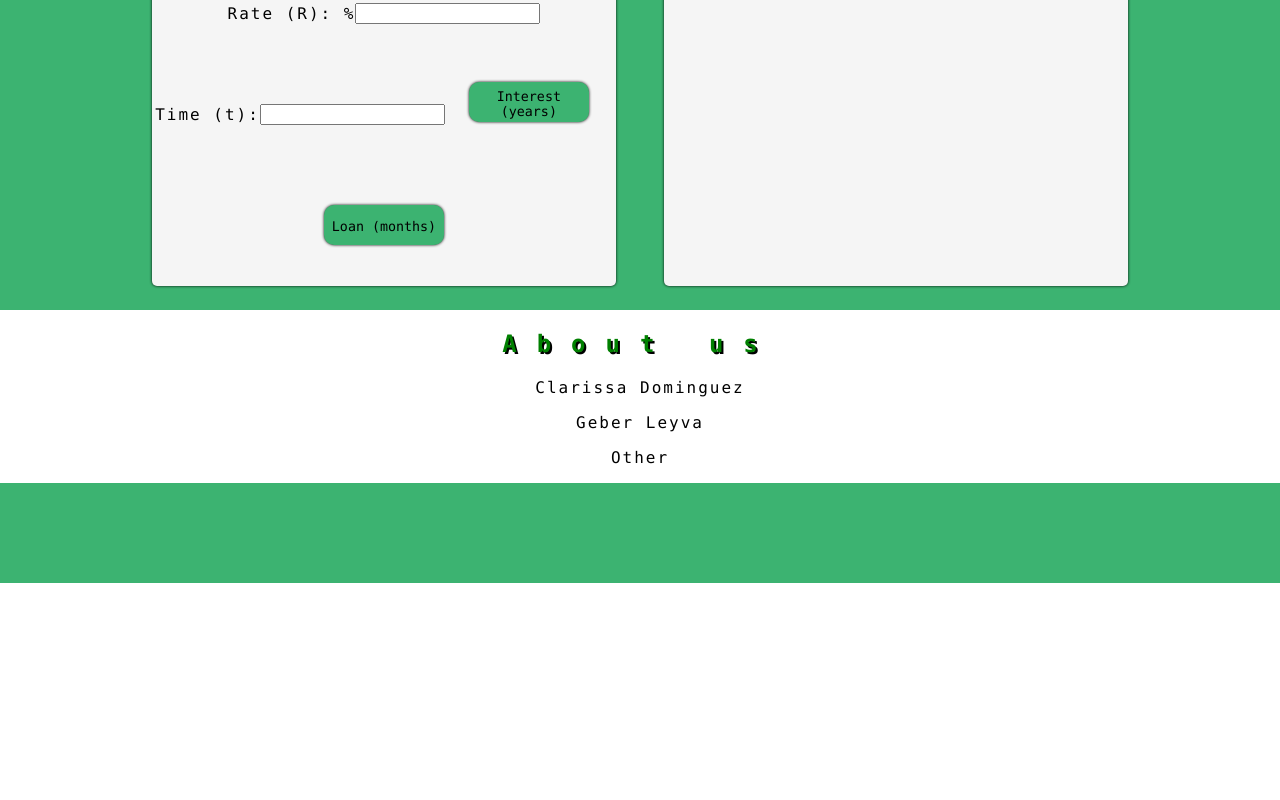
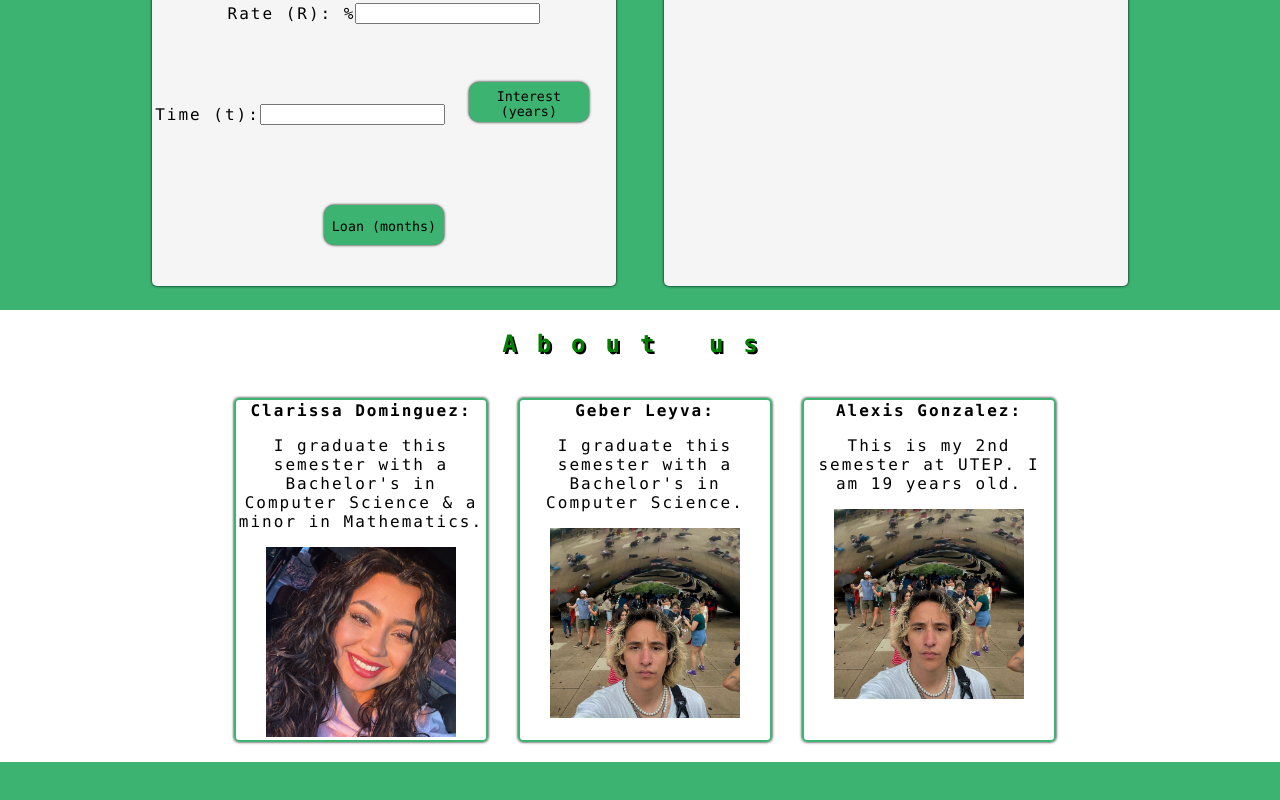
Before and after one commit to Geber-Leyva/Financial-Lit, a React (Create React App) app: page / in a window 1280 px wide. Shown: the part 788-1588 px from the top of the page. Before the commit the page ends 1371 px from the top, so only its background shows below. Built offline with nearby package versions, Linux system fonts and the light colour scheme.

Commit message:
added about us page/almost finalized

```diff
--- a/src/App.css
+++ b/src/App.css
@@ -1,10 +1,6 @@
 .wholeApp {
-  /* padding: 4rem; */
-
-  /* display: flex; */
   justify-content: center;
   align-items: center;
-  /* flex-direction: column;  */
   min-height: 100vh;
 }
 .main{
@@ -14,7 +10,6 @@
 .App {
   text-align: center;
 }
-
 
 .App-header {
   background-color: MediumSeaGreen;
@@ -32,9 +27,41 @@
   width: 100%;
 }
 
-
 .footer {
   background-color: mediumseagreen;
   padding: 10px;
   height: 10vh;
 }
+
+.about-us-container{
+  width: 100%;
+  position: relative;
+  align-items: center;
+  display: flex;
+  flex-wrap: wrap;
+  justify-content: center;
+  /* flex-direction: column; This line changes the direction to columns */
+  margin: 20px;
+}
+
+.about-us{
+  width: 250px;
+  height: 340px;
+  margin-right: 30px;
+  margin-top: 20px;
+  text-align: center;
+  position: relative;
+  box-shadow: 0 0 3px black;
+  overflow: hidden;
+  border-radius: 5px;
+  border: 2px solid mediumseagreen;
+  padding: relative;
+  justify-content: center;
+  align-items: center;
+}
+
+.about-us-image{
+  height: 190px;
+  width: 190px;
+  margin-bottom: 5px;
+}
--- a/src/App.js
+++ b/src/App.js
@@ -4,6 +4,8 @@ import Topics from './Topic/Topics';
 import Footer from './Nav&Footer/Footer';
 import Calculator from './Calculator/Calculator';
 import NextWindow from './Topic/TopicsPage'; // Adjust the path as needed
+import geber from './pictures/geber.jpeg';
+import clarissa from './pictures/clarissa.jpeg';
 import { BrowserRouter as Router, Route, Routes } from 'react-router-dom';
 
 
@@ -13,13 +15,19 @@ function MainContent() {
       <Topics />
       <Calculator />
       <h2>About us</h2>
-      <div>
-        <p>Clarissa Dominguez</p>
-
-
-        <p>Geber Leyva</p>
-        <p>Other</p>
-
+      <div className='about-us-container'>
+        <div className='about-us'>
+          <text><strong>Clarissa Dominguez:</strong></text> <p>I graduate this semester with a Bachelor's in Computer Science & a minor in Mathematics.</p>
+          <img className='about-us-image' src={clarissa !== "N/A" ? clarissa : "https://via.placeholder.com/400"} alt={clarissa} />
+        </div>
+        <div className='about-us'>
+          <text><strong>Geber Leyva:</strong></text> <p>I graduate this semester with a Bachelor's in Computer Science.</p>
+          <img className='about-us-image' src={geber !== "N/A" ? geber : "https://via.placeholder.com/400"} alt={geber} />
+        </div>
+        <div className='about-us'>
+          <text><strong>Alexis Gonzalez:</strong></text> <p>This is my 2nd semester at UTEP. I am 19 years old.</p>
+          <img className='about-us-image' src={geber !== "N/A" ? geber : "https://via.placeholder.com/400"} alt={geber} />
+        </div>
       </div>
     </div>
   );
--- a/src/Nav&Footer/Navbar.js
+++ b/src/Nav&Footer/Navbar.js
@@ -1,12 +1,10 @@
 import React from 'react'
-
 
 export default function Navbar() {
   return (
     <div className="App">
       <header className="App-header">
         <h1>FINANCIAL LITERACY</h1>
-
       </header>
     </div>
   )
--- a/src/Topic/TopicCard.jsx
+++ b/src/Topic/TopicCard.jsx
@@ -7,7 +7,6 @@ const TopicCard = ({topic}) => {
   const navigate = useNavigate();
   function handleClick(){
     navigate('/NextWindow' , {state: topic});
-
   }
   return(
     <button onClick= {handleClick} className='topic' >
--- a/src/Topic/Topics.css
+++ b/src/Topic/Topics.css
@@ -45,8 +45,6 @@ img{
 
 .info-container {
   margin: 20px; /* Adjust margin as needed */
-
-
 }
 
 .info-paragraph {
--- a/src/Topic/Topics.js
+++ b/src/Topic/Topics.js
@@ -49,11 +49,8 @@ const topics= [
 ]
 
 export default function Topics() {
-
   return(
-
     <div className='container'>
-
       {topics.map((topic) => (
         <TopicCard topic = {topic} />
       ))}
```
Also changed, not shown: src/Calculator/Calculator.css (+3 -9 lines), src/pictures/clarissa.jpeg (added), src/pictures/geber.jpeg (added). Lines whose indentation alone changed are shown as unchanged.
